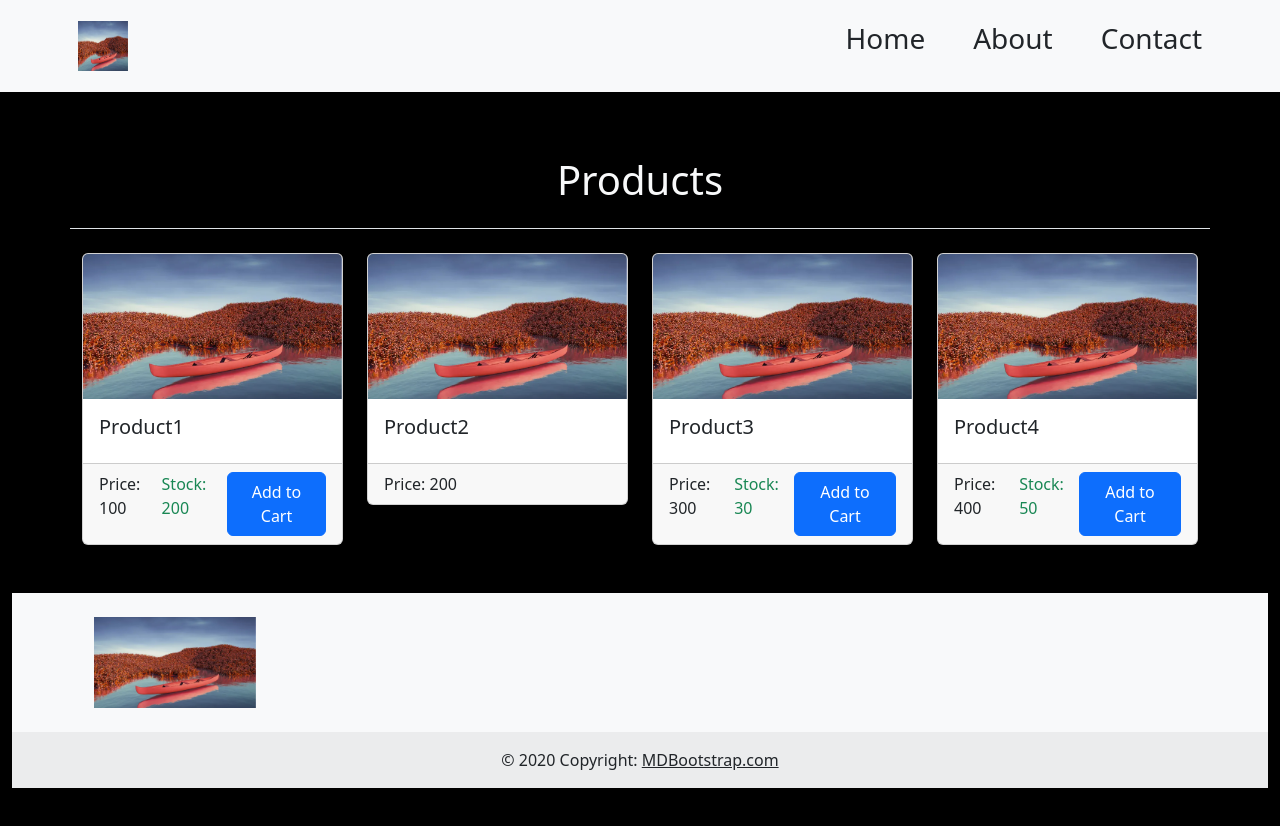
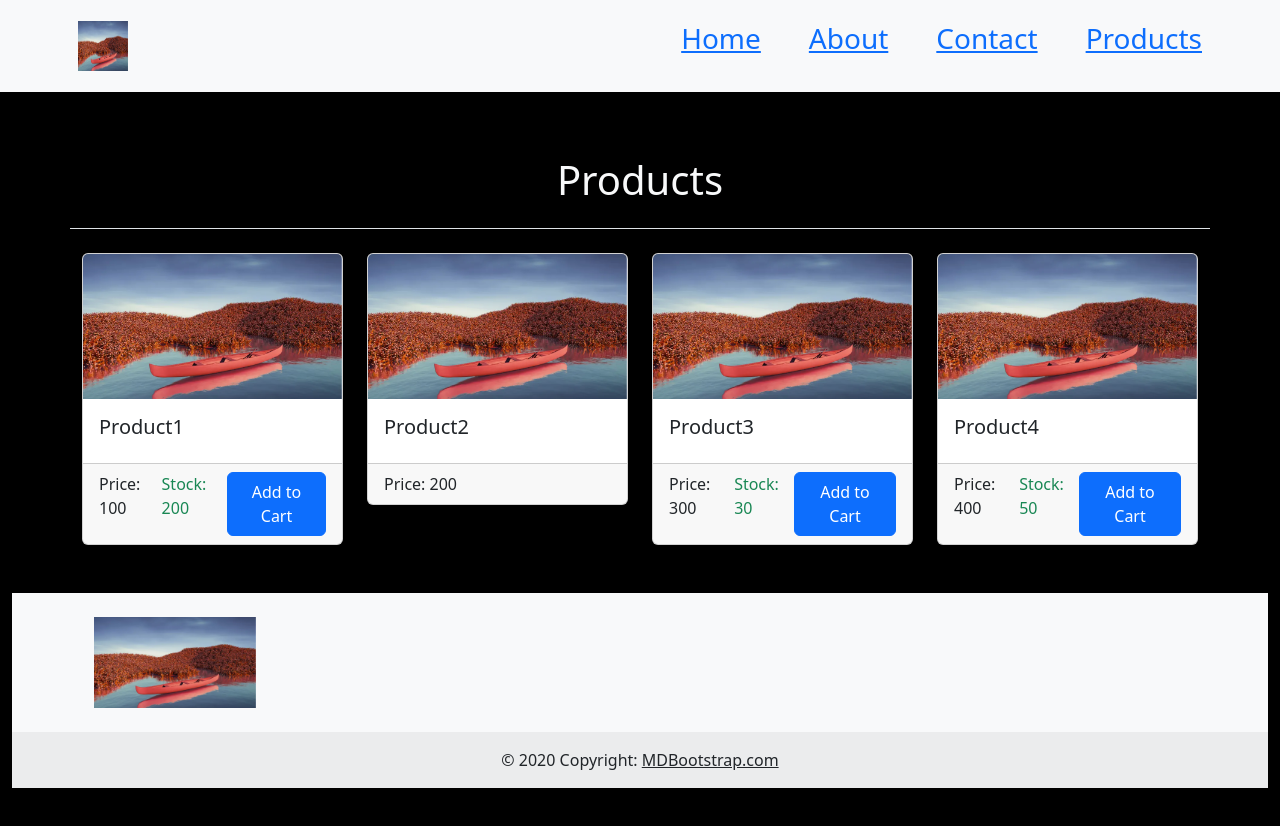
Before and after one commit to anasnashat/angular-day2-lab, an Angular app: page /home in a window 1280 px wide. Shown: the top 826 px of the page. Built offline with nearby package versions, Linux system fonts and the light colour scheme.

Commit message:
Add router links to navigation bar
Updated the nav-bar component to include routing functionality. Each navigation link now uses Angular's RouterLink to navigate to the corresponding URL. Added a new "Products" link to the navigation menu.

```diff
--- a/src/app/nav-bar/nav-bar.component.html
+++ b/src/app/nav-bar/nav-bar.component.html
@@ -7,7 +7,8 @@
       <ul class="nav-item d-flex align-items-center gap-5">
 
       @for (link of links; track $index) {
-          <li class="nav-link fs-3" >{{ link.name }}</li>
+          <li class="nav-link fs-3" > <a [routerLink]="link.url"> {{ link.name }} </a></li>
+
       }
       </ul>
 
--- a/src/app/nav-bar/nav-bar.component.ts
+++ b/src/app/nav-bar/nav-bar.component.ts
@@ -1,17 +1,21 @@
 import { Component } from '@angular/core';
+import {RouterLink} from '@angular/router';
 
 @Component({
   selector: 'app-nav-bar',
-  imports: [],
+  imports: [
+    RouterLink
+  ],
   templateUrl: './nav-bar.component.html',
   styleUrl: './nav-bar.component.css'
 })
 export class NavBarComponent {
   title = "First App";
-  links:{name:string}[]=[
-    {name:'Home'},
-    {name:'About'},
-    {name:'Contact'},
+  links:{name:string, url:string}[]=[
+    {name:'Home', url:'home'},
+    {name:'About', url:'about'},
+    {name:'Contact', url:'contact'},
+    {name:'Products', url:'products'},
   ];
   imageUrl:string = 'images/img.png';
 
```
